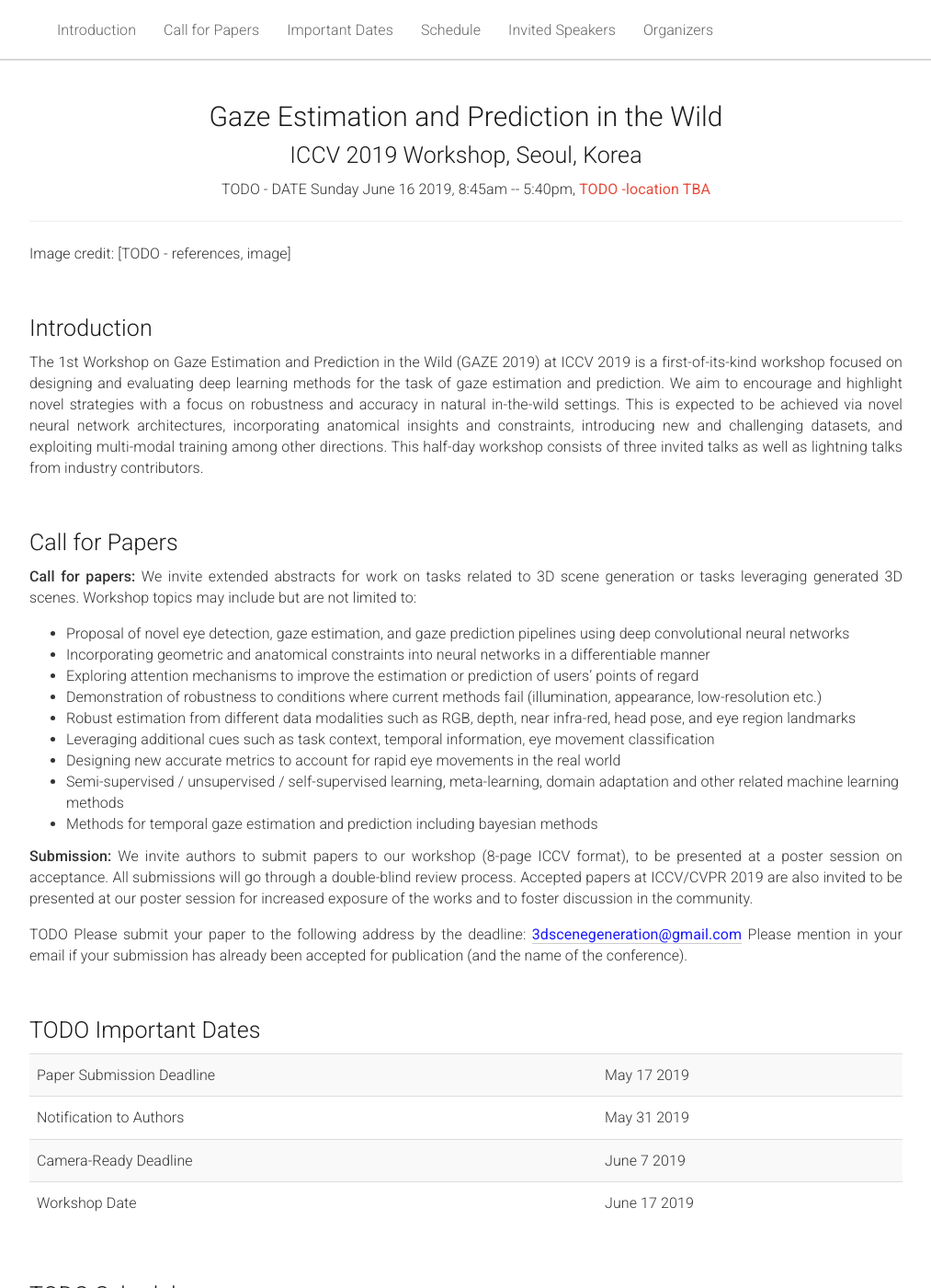
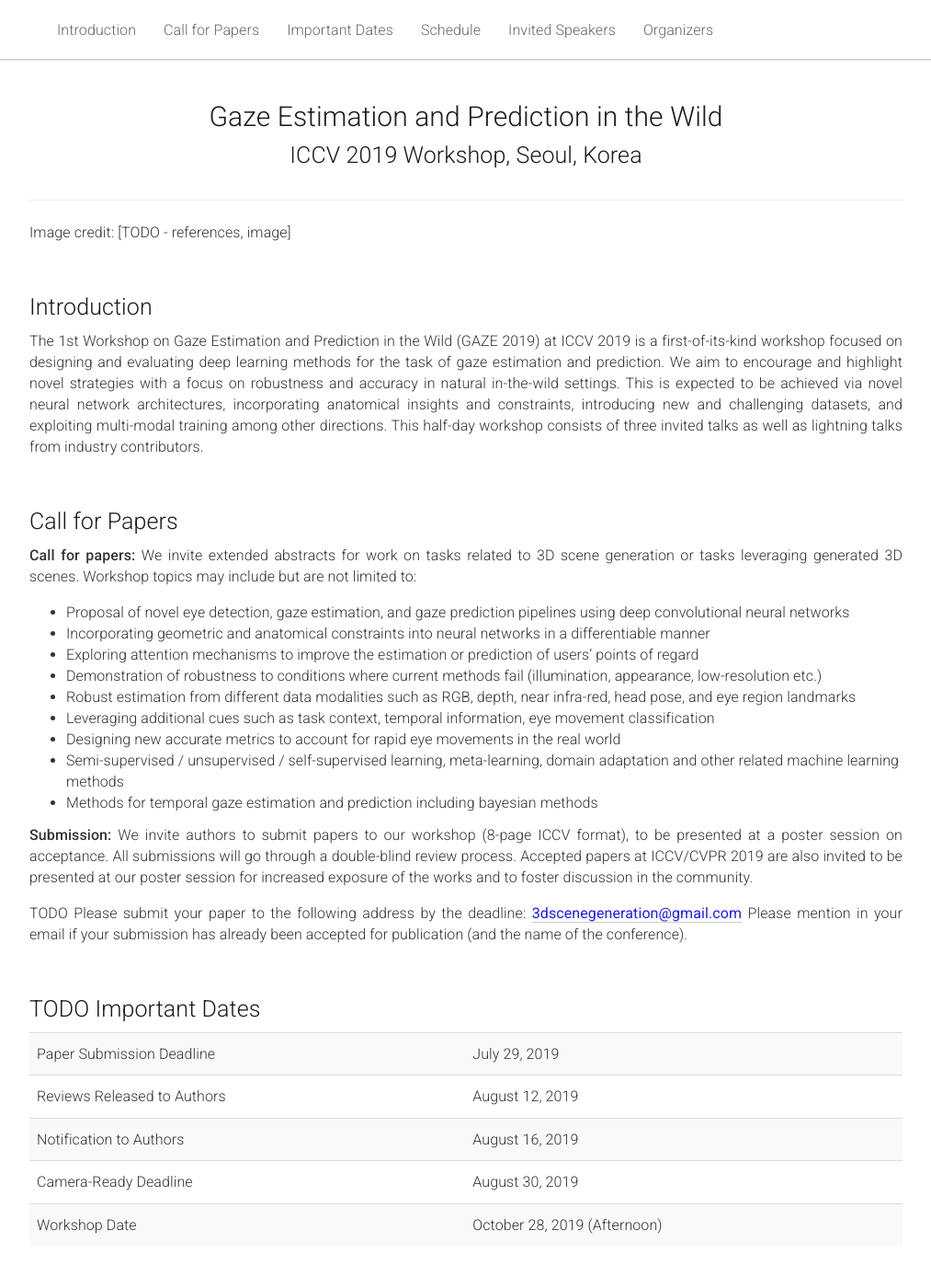
Before and after one commit to gazeworkshop/gazeworkshop.github.io, a Jekyll site: the page built from _pages/home.md, in a window 1280 px wide and 1400 px high. Shown: the whole window at 92% size, without its empty margins (133-1146 px from the left). Built offline with Jekyll 4.4.1, drawn with Linux system fonts in a browser that asks for light colours.

Commit message:
Update home.md

```diff
--- a/_pages/home.md
+++ b/_pages/home.md
@@ -15,8 +15,8 @@ acknowledgements: ""
   <div class="col-xs-12">
     <center><h1>Gaze Estimation and Prediction in the Wild</h1></center>
     <center><h2>ICCV 2019 Workshop, Seoul, Korea</h2></center>
-    <!-- <center><span style="color:#e74c3c;font-weight:400;">Time and location TBA</span></center> -->
-    <center>TODO - DATE Sunday June 16 2019, 8:45am -- 5:40pm, <span style="color:#e74c3c;font-weight:400;"> TODO -location TBA</span></center>
+    <!-- <center><span style="color:#e74c3c;font-weight:400;">Time and location TBA</span></center>
+    <center>TODO - DATE Sunday June 16 2019, 8:45am -- 5:40pm, <span style="color:#e74c3c;font-weight:400;"> TODO -location TBA</span></center>-->
   </div>
 </div>
 
@@ -85,19 +85,23 @@ The 1st Workshop on Gaze Estimation and Prediction in the Wild (GAZE 2019) at IC
       <tbody>
         <tr>
           <td>Paper Submission Deadline</td>
-          <td>May 17 2019</td>
+          <td>July 29, 2019</td>
+        </tr>
+        <tr>
+          <td>Reviews Released to Authors</td>
+          <td>August 12, 2019</td>
         </tr>
         <tr>
           <td>Notification to Authors</td>
-          <td>May 31 2019</td>
+          <td>August 16, 2019</td>
         </tr>
         <tr>
           <td>Camera-Ready Deadline</td>
-          <td>June 7 2019</td>
+          <td>August 30, 2019</td>
         </tr>
         <tr>
           <td>Workshop Date</td>
-          <td>June 17 2019</td>
+          <td>October 28, 2019 (Afternoon)</td>
         </tr>
       </tbody>
     </table>
```
